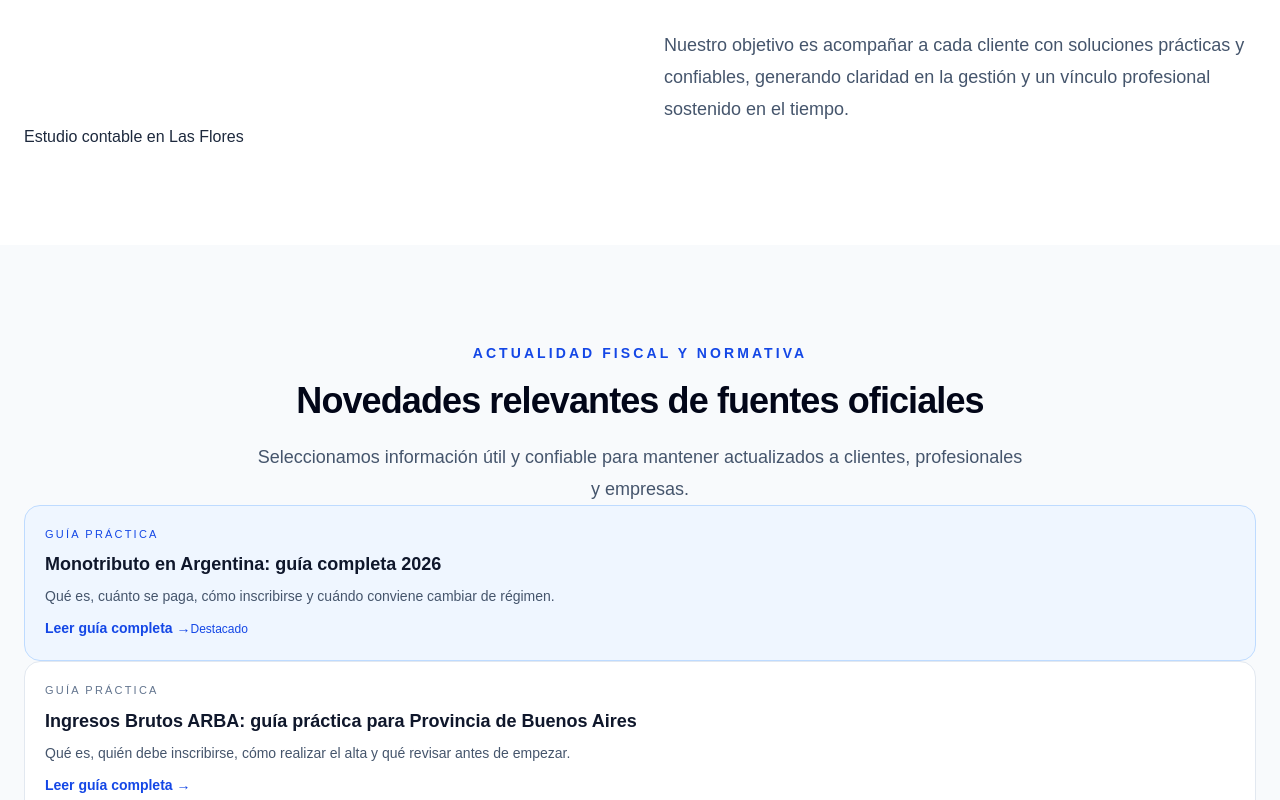
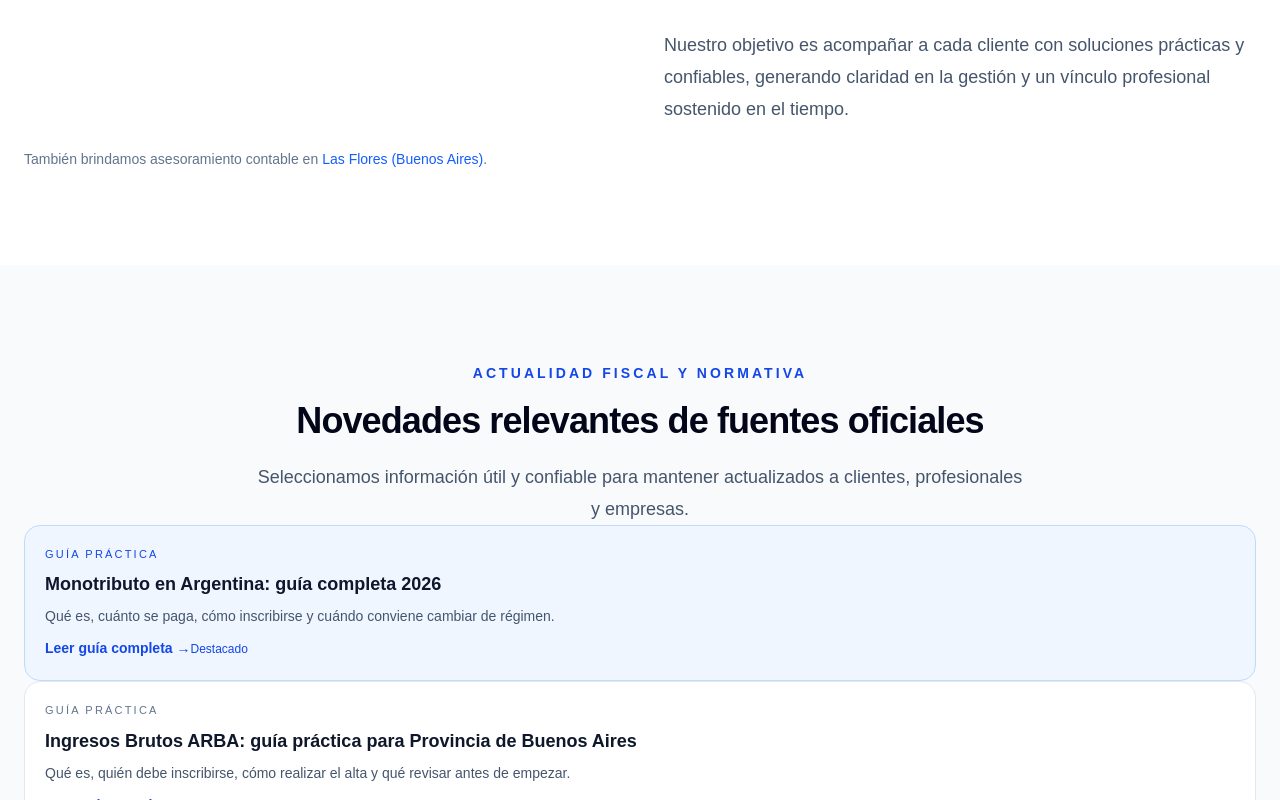
Before and after one commit to diegoartola/garciastefano-web, a Next.js app: page / in a window 1280 px wide. Shown: the part 3560-4360 px from the top of the page. Built offline with nearby package versions, Linux system fonts and the light colour scheme; no server answers.

Commit message:
feat: landing seo Las Flores en cards

```diff
--- a/app/page.tsx
+++ b/app/page.tsx
@@ -449,9 +449,16 @@ export default async function Home() {
             </p>
           </div>
         </div>
-        <a href="/estudio-contable-las-flores">
-          Estudio contable en Las Flores
-        </a>
+        <p className="mt-6 text-sm text-slate-500">
+          También brindamos asesoramiento contable en
+          <a
+            href="/estudio-contable-las-flores"
+            className="text-blue-600 ml-1 hover:underline font-medium"
+          >
+            Las Flores (Buenos Aires)
+          </a>
+          .
+        </p>
       </section>
 
       <section
@@ -539,11 +546,6 @@ export default async function Home() {
             <p className="text-[11px] uppercase tracking-[0.2em] text-slate-500">
               Guía práctica
             </p>
-
-            <h3 className="mt-2 text-lg font-semibold text-slate-900">
-              Estudio contable en Las Flores: asesoramiento para profesionales y
-              pymes
-            </h3>
 
             <p className="mt-2 text-sm text-slate-600">
               Atención contable e impositiva en Las Flores, con acompañamiento
--- a/app/responsable-inscripto-vs-monotributo/page.tsx
+++ b/app/responsable-inscripto-vs-monotributo/page.tsx
@@ -96,6 +96,28 @@ export default function Page() {
             Consultar por WhatsApp
           </a>
         </div>
+        <div className="rounded-2xl border border-slate-200 bg-white p-5">
+          <p className="text-[11px] uppercase tracking-[0.2em] text-slate-500">
+            Guía práctica
+          </p>
+
+          <h3 className="mt-2 text-lg font-semibold text-slate-900">
+            Estudio contable en Las Flores: asesoramiento para profesionales y
+            pymes
+          </h3>
+
+          <p className="mt-2 text-sm text-slate-600">
+            Atención contable e impositiva en Las Flores, con acompañamiento
+            personalizado para profesionales, comercios y empresas.
+          </p>
+
+          <a
+            href="/estudio-contable-las-flores"
+            className="mt-3 inline-block text-sm font-semibold text-blue-700 hover:underline"
+          >
+            Leer guía completa →
+          </a>
+        </div>
       </div>
     </main>
   );
```
